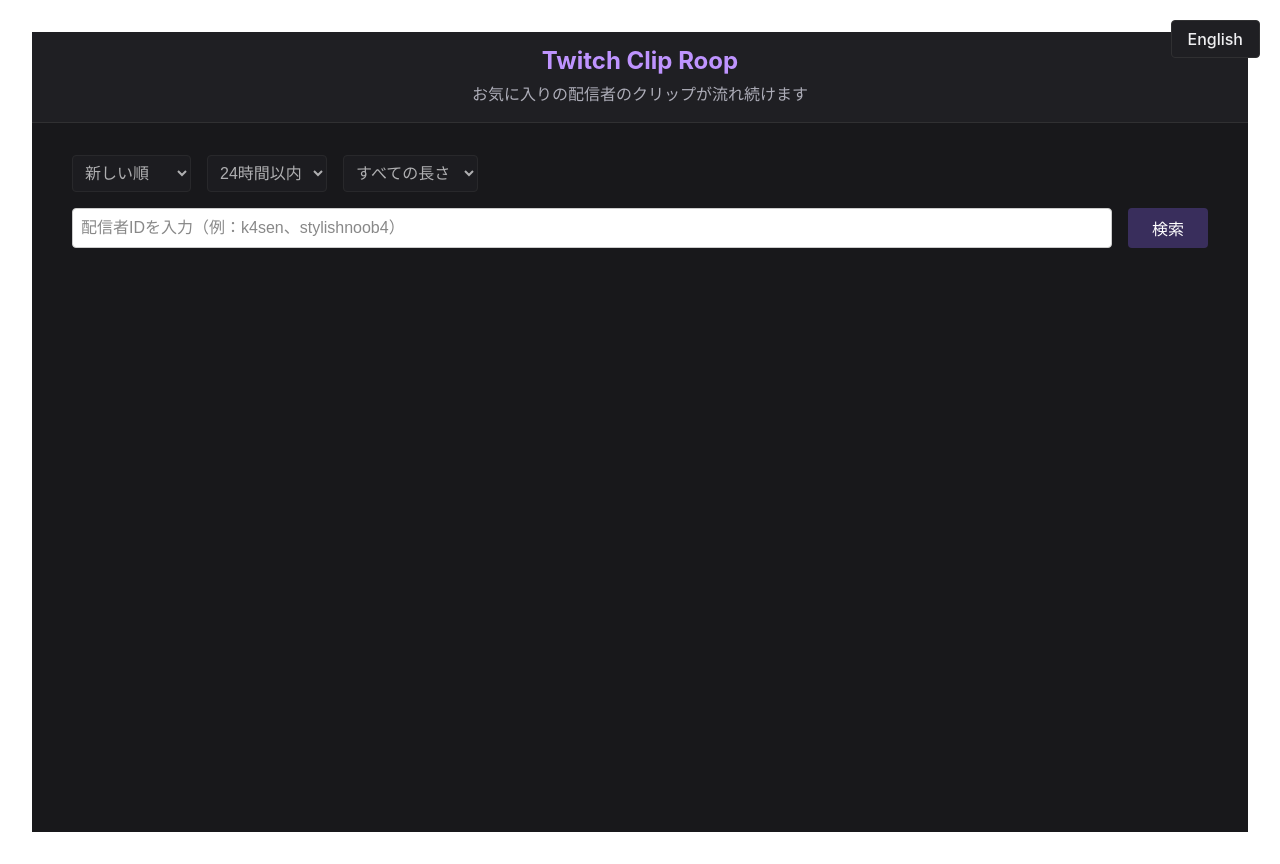
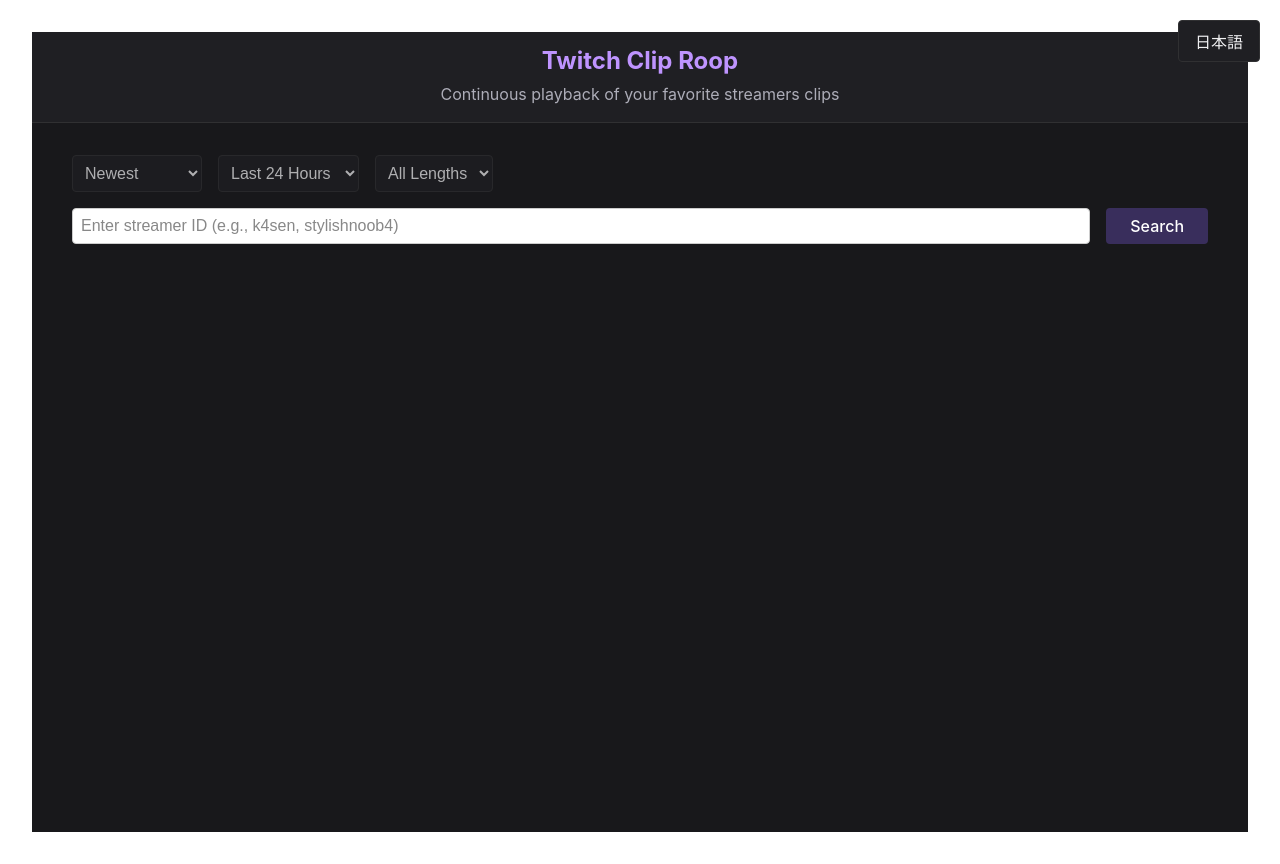
Before and after one commit to yoootan/twitch-clip-roop, a React (Vite) app: page / in a window 1280 px wide. Built offline with nearby package versions, Linux system fonts and the light colour scheme.

Commit message:
feat: 言語の初期設定

```diff
--- a/src/App.tsx
+++ b/src/App.tsx
@@ -20,7 +20,14 @@
   params?: { [key: string]: string | number | boolean | null }
 ) => {
   if (window.gtag) {
-    window.gtag('event', action, params);
+    // 基本的なイベントパラメータ
+    const baseParams = {
+      ...params,
+      language: navigator.language, // ブラウザの言語設定
+      timezone: Intl.DateTimeFormat().resolvedOptions().timeZone, // タイムゾーン
+    };
+
+    window.gtag('event', action, baseParams);
   }
 };
 
@@ -351,7 +358,10 @@
   const [durationFilter, setDurationFilter] = useState<
     'short' | 'medium' | 'long' | 'all'
   >('all');
-  const [language, setLanguage] = useState<Language>('ja');
+  const [language, setLanguage] = useState<Language>(() => {
+    const browserLang = navigator.language.toLowerCase();
+    return browserLang.startsWith('ja') ? 'ja' : 'en';
+  });
   const t = translations[language];
 
   // クリップのフィルタリング関数（期間フィルターを削除し、長さと並び替えのみに）
```
